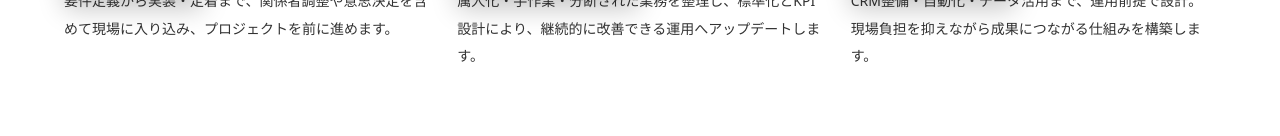
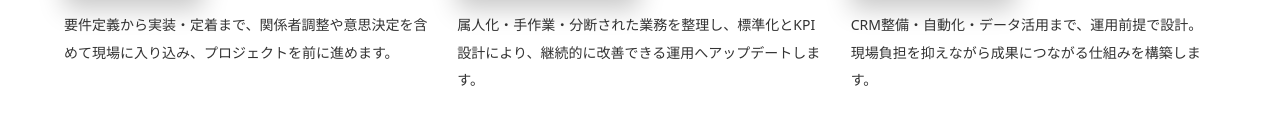
Before and after one commit to Yosimame/ghcp-homepage, a plain HTML site: page services.html in a window 1280 px wide. Shown: the part 816-952 px from the top of the page. Drawn offline with Linux system fonts and the light colour scheme.

```diff
--- a/assets/css/style.css
+++ b/assets/css/style.css
@@ -1,4 +1,3 @@
-/* assets/css/style.css（全文差し替え） */
 :root{
   --fg:#111;
   --bg:#fff;
@@ -492,7 +491,7 @@
 
 /* 本文：黒帯が詰まった分だけ最適化 */
 .page-services .feature-card__body{
-  padding:64px 0 0;
+  padding:88px 0 0;
 }
 
 .page-services .feature-card__text{
```
Also changed, not shown: 2 other files.
